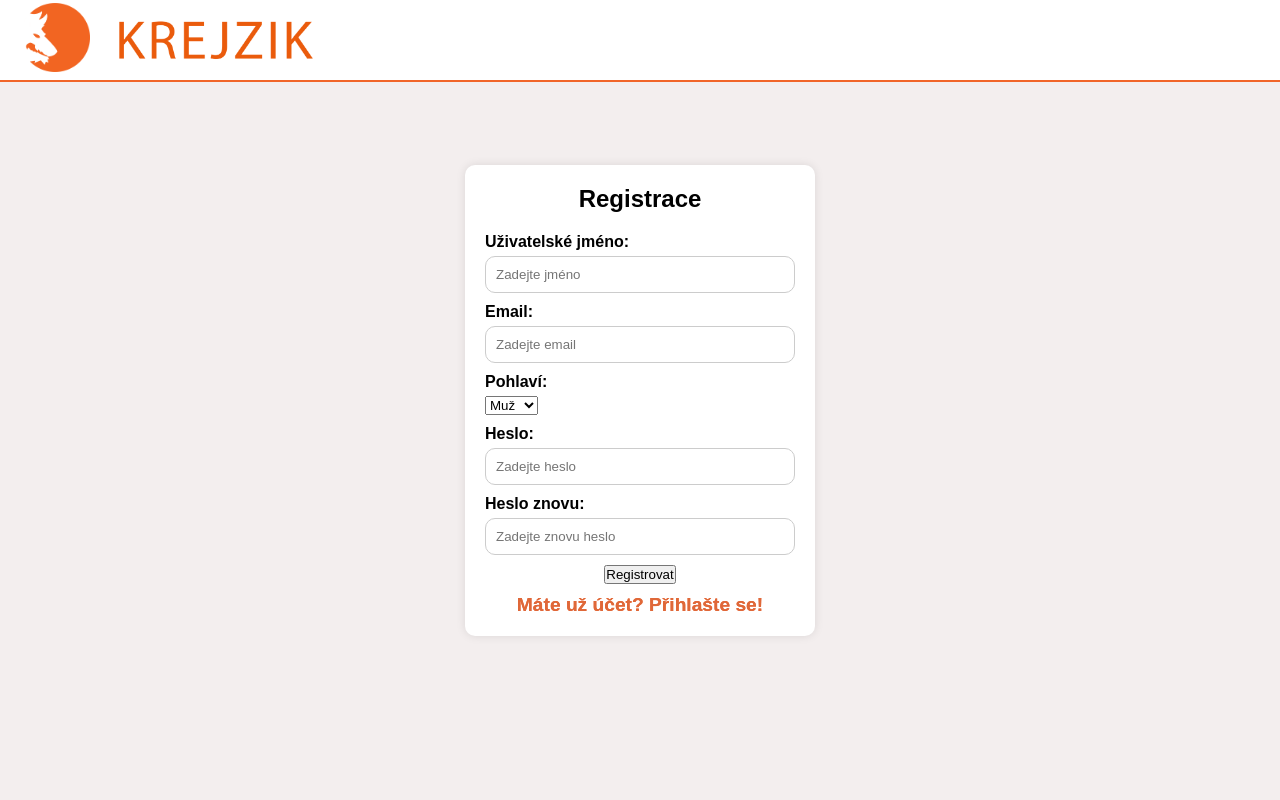
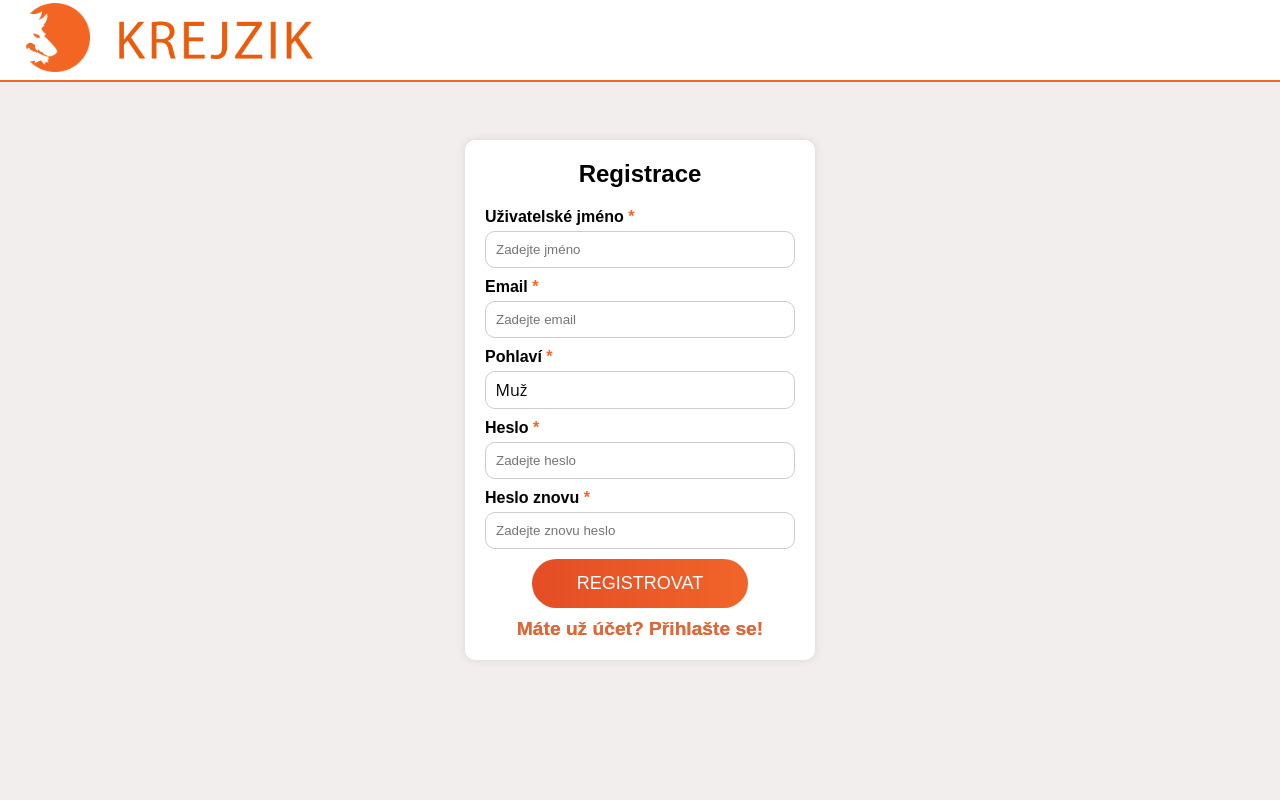
Before and after one commit to simyxx/Krejzik, a PHP site: page /signup.php in a window 1280 px wide. Run offline with PHP 8.4, Linux system fonts and the light colour scheme.

Commit message:
Add files via upload
jeba

```diff
--- a/signup.php
+++ b/signup.php
@@ -1,37 +1,3 @@
-<?php
-
-        include("classes/connect.php");
-        include("classes/signup.class.php");
-
-        $username = "";
-        $gender = "";
-        $email = "";
-
-        if ($_SERVER['REQUEST_METHOD'] == 'POST')
-            {
-                $signup = new Signup();
-                $result = $signup->evaluate($_POST);
-
-                if ($result != "")
-                {
-                    echo "<div style='text-align:center;font-size:12px;color:white;background-color:grey;'>";
-                    echo "Nastala chyba: <br>";
-                    echo $result;
-                    echo "</div>";
-                }
-                else
-                {
-                    header("Location: login.php");
-                    die();
-                }
-
-                $username = $_POST['username'];
-                $gender = $_POST['gender'];
-                $email = $_POST['email'];
-            }
-
-        ?>
-
 <!DOCTYPE html>
 <html lang="cs">
 <head>
@@ -51,8 +17,37 @@
           </nav>
           <div class="navbar-bottom"></div>
     </header>
+    <div class="error-message-container">
+            <?php
+                include("classes/connect.php");
+                include("classes/signup.class.php");
+                $username = "";
+                $gender = "";
+                $email = "";
+                if ($_SERVER['REQUEST_METHOD'] == 'POST')
+                {
+                    $signup = new Signup();
+                    $result = $signup->evaluate($_POST);
+
+                    if ($result != "")
+                    {
+                        echo "<div  style='text-align:center;font-size:18px;color:white;background-color:#F16529;'>";
+                        echo $result;
+                        echo "</div>";
+                    }
+                    else
+                    {
+                        header("Location: login.php");
+                        die();
+                    }
+
+                    $username = $_POST['username'];
+                    $gender = $_POST['gender'];
+                    $email = $_POST['email'];
+                }
+            ?>
+    </div>
     <main>
-
 
         <div class="login-box">
             <h2>Registrace</h2>
@@ -60,35 +55,36 @@
             <form method="post" action="">
 
                 <div class="input-container">
-                    <label for="email">Uživatelské jméno:</label>
+                    <label for="email">Uživatelské jméno <span class="hvezda"> *</span></label>
                     <input value='<?php echo $username ?>' type="text" id="username" name="username" placeholder="Zadejte jméno" >
                 </div>
-
                 <div class="input-container">
-                    <label for="email">Email:</label>
+                    <label for="email">Email <span class="hvezda"> *</span></label>
                     <input value='<?php echo $email ?>' type="text" id="email" name="email" placeholder="Zadejte email" >
                 </div>
 
                 <div class="input-container">
-                    <label for="gender">Pohlaví:</label>
-                    <select name="gender" id="gender">
-                        <option>Muž</option>
-                        <option>Žena</option>
-                        <option>Jiné</option>
-                    </select>
+                    <label for="gender">Pohlaví <span class="hvezda"> *</span></label>
+                    <div class="select">
+                        <select name="gender" id="gender">
+                          <option value="1">Muž</option>
+                          <option value="2">Žena</option>
+                          <option value="3">Šílený vlk</option>
+                        </select>
+                     </div>
                 </div>
 
                 <div class="input-container">
-                    <label for="heslo">Heslo:</label>
+                    <label for="heslo">Heslo <span class="hvezda"> *</span></label>
                     <input type="password" id="password" name="password" placeholder="Zadejte heslo" >
                 </div>
 
                 <div class="input-container">
-                    <label for="heslo">Heslo znovu:</label>
+                    <label for="heslo">Heslo znovu <span class="hvezda"> *</span></label>
                     <input type="password" id="password-again" name="password-again" placeholder="Zadejte znovu heslo" >
                 </div>
 
-                <input type="submit" id="button" value="Registrovat" name="submit">
+                <input type="submit" class="button" value="Registrovat" name="submit">
 
             </form>
 
--- a/styles.css
+++ b/styles.css
@@ -3,6 +3,10 @@
     padding: 0;
     box-sizing: border-box;
     font-family: Montserrat, sans-serif;
+}
+.error-message-container {
+    top: 82px;
+    position: relative;
 }
 main {
     display: flex;
@@ -32,6 +36,18 @@ a{
     justify-content: space-between;
     align-items: center;
     padding: 0 20px;
+}
+.hvezda{
+    color: #F16529;
+}
+.error {
+    border-color: red;
+    margin-top: 500px;
+}
+
+.error-message {
+    color: red;
+    font-size: 12px;
 }
 .logo {
     width: 70px;
@@ -270,6 +286,64 @@ button{
 button:active{
   transform: scale(0.95);
 }
+.button{
+    border: 0px solid transparent;
+    background-image: linear-gradient(to right, #E44D26 0%, #F16529  51%, #E44D26  100%);
+    padding: 14px 45px;
+    font-size: 18px;
+    text-align: center;
+    text-transform: uppercase;
+    transition: 0.5s;
+    background-size: 200% auto;
+    color: white;
+    border-radius: 25px;
+    display: block;
+    cursor: pointer;
+    margin: auto;
+}
+.button:hover{
+  background-position: right center;
+  color: #fff;
+  text-decoration: none;
+}
+.button:active{
+  transform: scale(0.95);
+}
+select {
+  -webkit-appearance:none;
+  -moz-appearance:none;
+  -ms-appearance:none;
+  appearance:none;
+  outline:0;
+  box-shadow:none;
+  border:0!important;
+  background: #ffffff;
+  background-image: none;
+  flex: 1;
+  padding: 0 .6em;
+  color:#000000;
+  cursor:pointer;
+  font-size: 1em;
+  font-family: 'Open Sans', sans-serif;
+  border-radius: 10px;
+}
+.select {
+    position: relative;
+    display: flex;
+    width: 100%;
+    height: 2.4em;
+    line-height: 3;
+    background: white;
+    overflow: hidden;
+    border-radius: 10px;
+    border: 0.1px solid #ccc;
+}
+select::-ms-expand {
+  display: none;
+}
+.select select:focus {
+    border: 1px solid #F16529 !important;
+}
 textarea {
     resize: none;
     &.auto {
```
Lines whose indentation alone changed are shown as unchanged.
